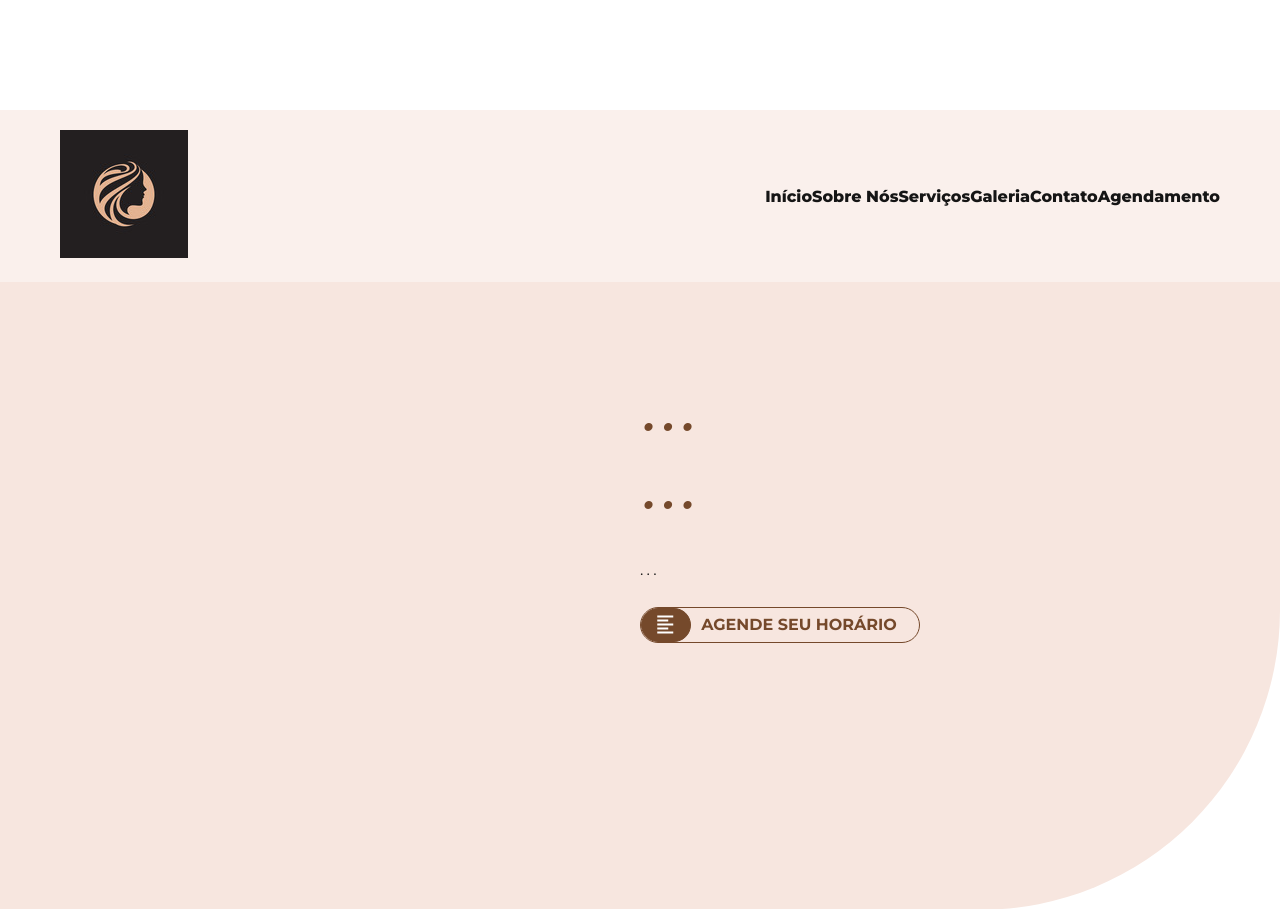
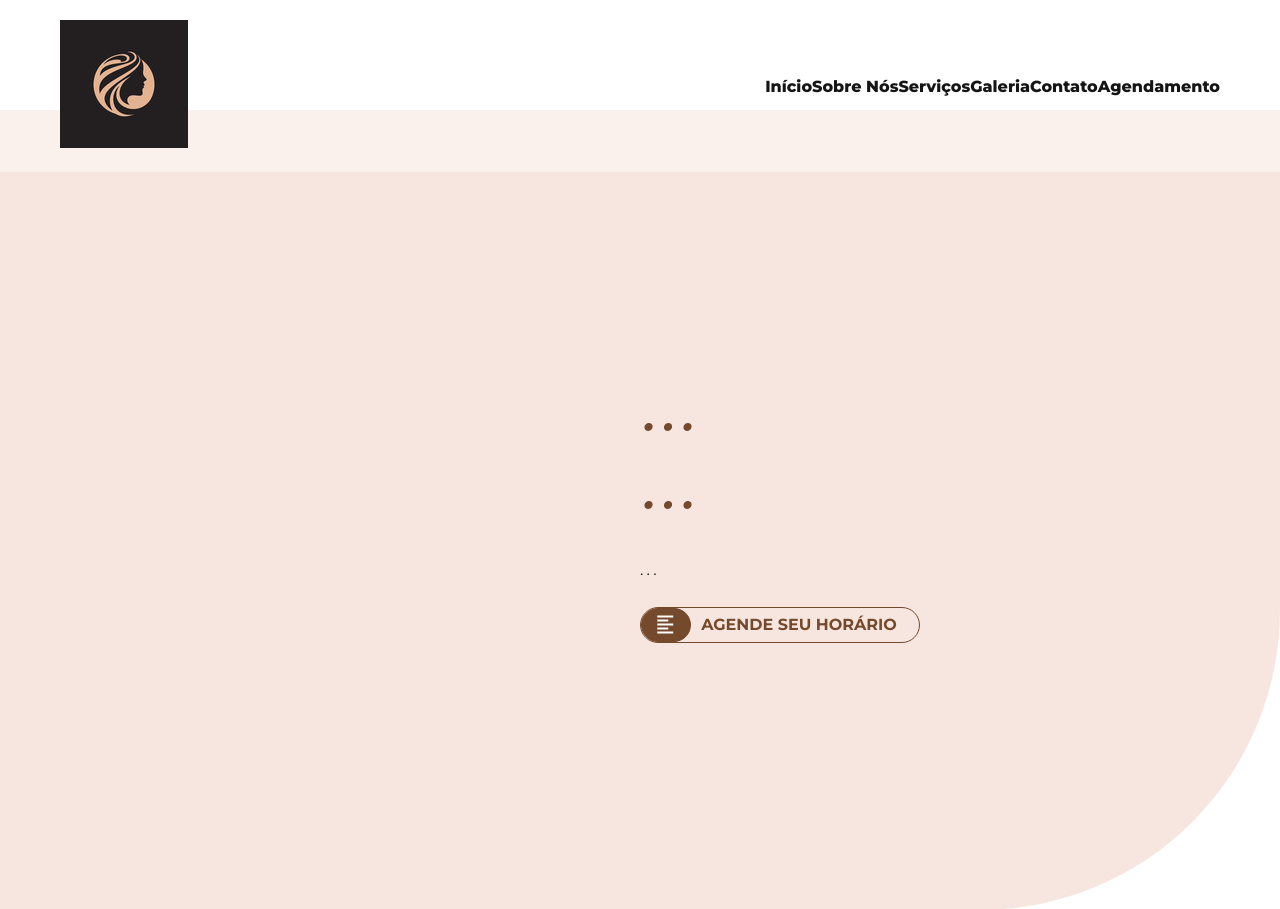
Before and after one commit to Gutbep/Beauty-Hair, a PHP site: page / in a window 1280 px wide. Shown: the top 909 px of the page. Run offline with PHP 8.4, Linux system fonts and the light colour scheme.

Commit message:
Update style.css

```diff
--- a/assests/css/style.css
+++ b/assests/css/style.css
@@ -162,7 +162,9 @@
     width: 100%;
     background-color: rgba(255, 255, 255, 0.4);
     position: fixed;
-    z-index: 1;
+    top: 0;
+    left: 0;
+    z-index: 999999;
 }
 .navbar{
     justify-content: space-between;
@@ -207,7 +209,7 @@
     position: relative;
     transition: all 400ms ease;
 }
-.nav__link:before{
+.nav__link::before{
     content: "";
     position: absolute;
     width: 0;
@@ -217,7 +219,7 @@
     background-color: var(--first-color);
     transition: all 400ms ease-in-out;
 }
-.nav__link:hover:before{
+.nav__link:hover::before{
     width: 100%;
 }
 .nav__link:hover,
```
